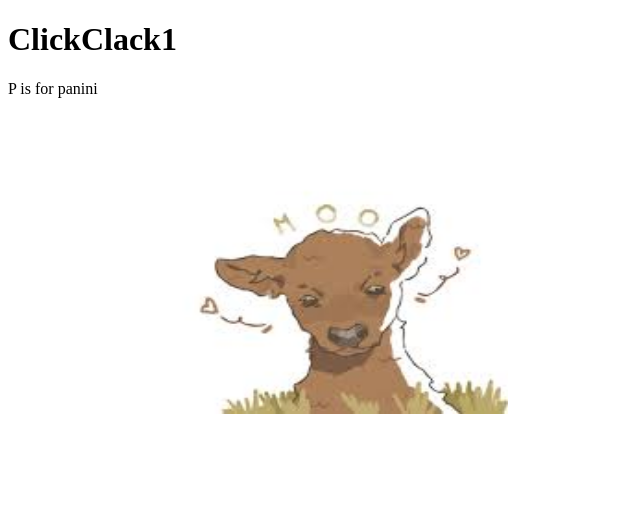
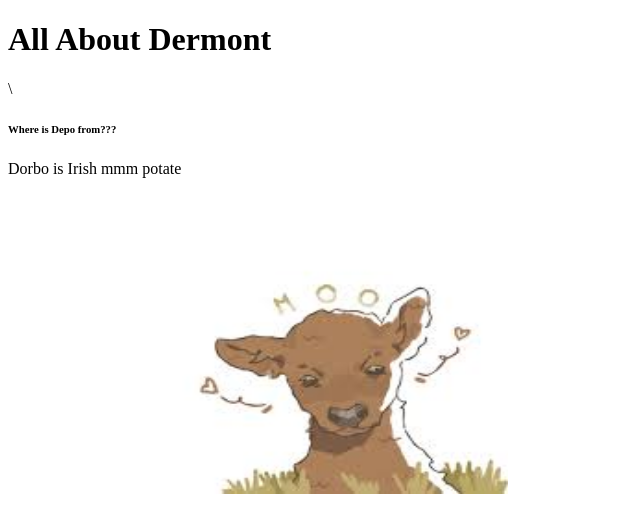
Before and after one commit to theeninagaffney/CbntSpctrmWebsite, a plain HTML site: page index.html in a window 1280 px wide. Shown: the whole page, without its empty margins (0-640 px from the left). Drawn offline with Linux system fonts and the light colour scheme.

Commit message:
Officially pivoting towards Dermot content

```diff
--- a/index.html
+++ b/index.html
@@ -1,8 +1,11 @@
 <!DOCTYPE html>
 <html>
 <body>
-    <h1>ClickClack1</h1>
-    <p>P is for panini</p>
+    <h1>All About Dermont</h1>\
+    <h6>
+        Where is Depo from???
+    </h6>
+    <p>Dorbo is Irish mmm potate</p>
     <img src="fluffycow.jfif" alt="fluffycow" width="500" height="300">
 </body>
 </html>
```
